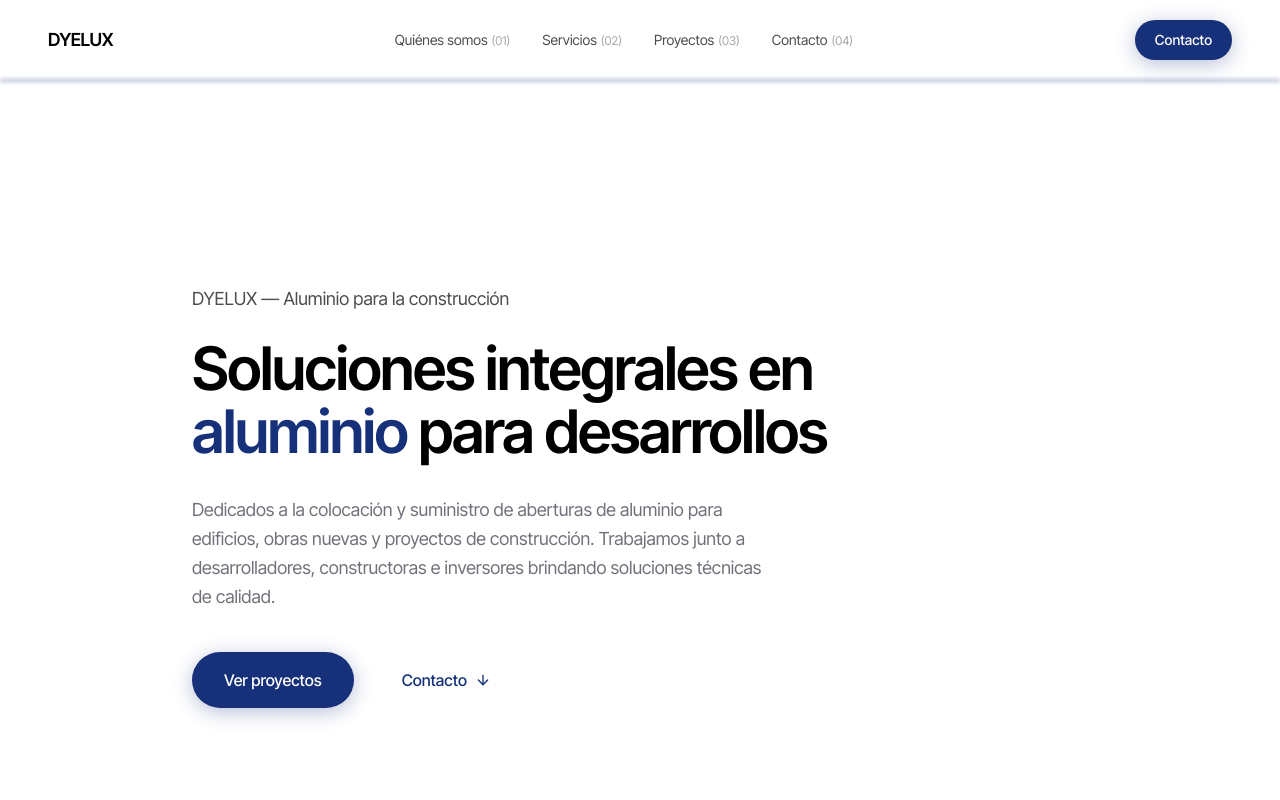
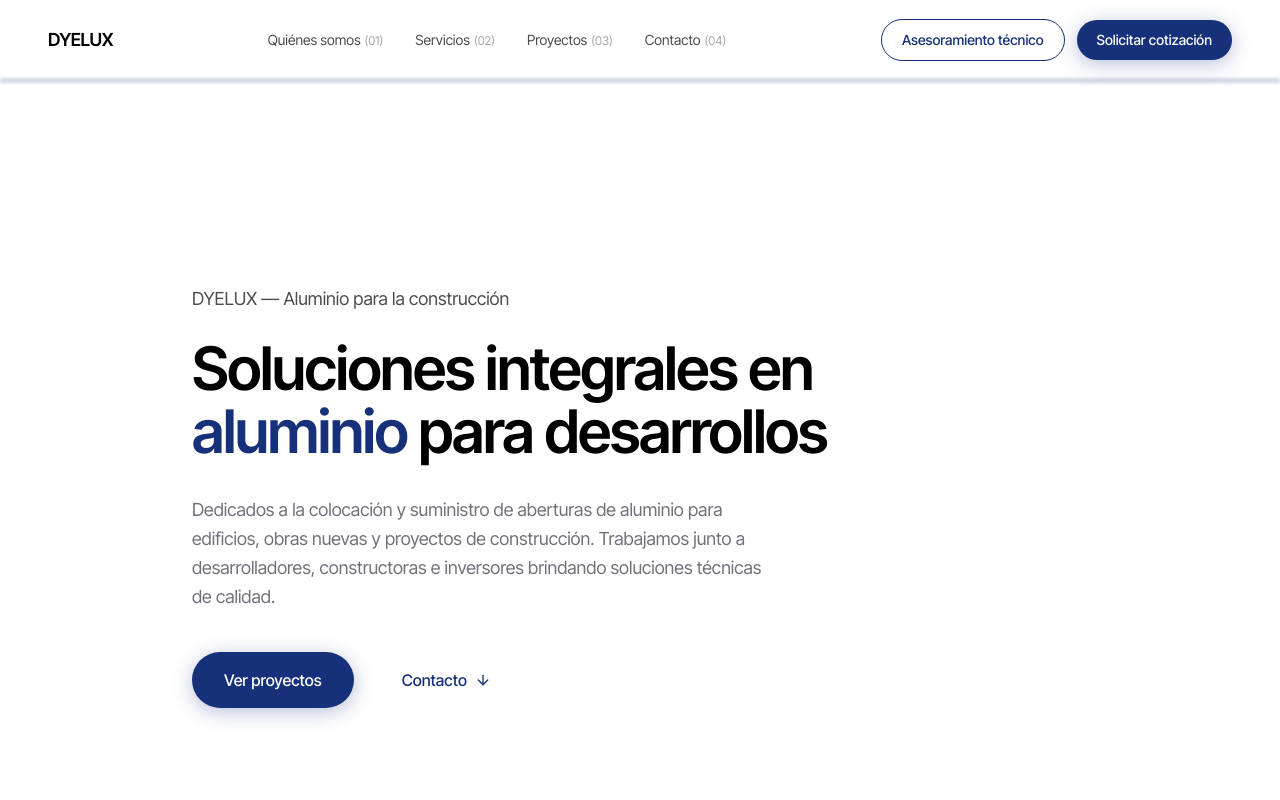
Before and after one commit to martinmateo1/edificios, a Next.js app: page / in a window 1280 px wide. Shown: the top 800 px of the page. Built offline with nearby package versions, Linux system fonts and the light colour scheme.

Commit message:
feat: update header CTA buttons and layout changes

```diff
--- a/components/layout/header.tsx
+++ b/components/layout/header.tsx
@@ -79,17 +79,26 @@ export function Header() {
               ))}
             </div>
 
-            {/* CTA Button */}
-            <div className="hidden md:block">
+            {/* CTA Buttons */}
+            <div className="hidden md:flex items-center gap-3">
               <Link
                 href="#contact"
+                onClick={(e) => handleNavClick(e, "#contact")}
+                className="inline-flex items-center justify-center px-5 py-2.5 text-sm font-medium rounded-full border transition-all hover:bg-secondary"
+                style={{ borderColor: "#16307a", color: "#16307a" }}
+              >
+                Asesoramiento técnico
+              </Link>
+              <Link
+                href="#contact"
+                onClick={(e) => handleNavClick(e, "#contact")}
                 className="inline-flex items-center justify-center px-5 py-2.5 text-sm font-medium rounded-full text-white transition-all hover:shadow-xl"
                 style={{
                   background: "#16307a",
                   boxShadow: "0 4px 20px rgba(22, 48, 122, 0.3)",
                 }}
               >
-                Contacto
+                Solicitar cotización
               </Link>
             </div>
 
@@ -125,17 +134,25 @@ export function Header() {
                 </Link>
               ))}
             </nav>
-            <div className="mt-auto">
+            <div className="mt-auto flex flex-col gap-3">
               <Link
                 href="#contact"
-                onClick={() => setIsMobileMenuOpen(false)}
+                onClick={(e) => handleNavClick(e, "#contact")}
+                className="inline-flex items-center justify-center w-full px-5 py-3 text-base font-medium rounded-full border transition-all hover:bg-secondary"
+                style={{ borderColor: "#16307a", color: "#16307a" }}
+              >
+                Asesoramiento técnico
+              </Link>
+              <Link
+                href="#contact"
+                onClick={(e) => handleNavClick(e, "#contact")}
                 className="inline-flex items-center justify-center w-full px-5 py-3 text-base font-medium rounded-full text-white transition-all hover:shadow-xl"
                 style={{
                   background: "#16307a",
                   boxShadow: "0 4px 20px rgba(22, 48, 122, 0.3)",
                 }}
               >
-                Contacto
+                Solicitar cotización
               </Link>
             </div>
           </div>
```
